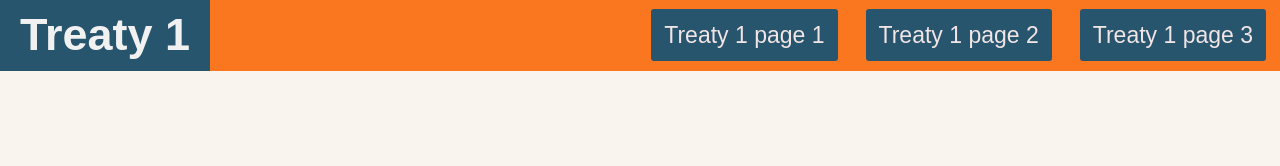
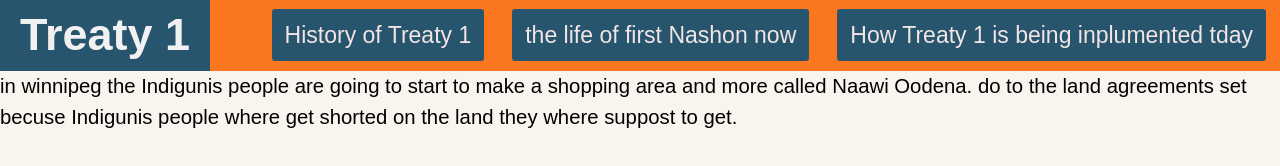
Before and after one commit to AshleyBowley/Indigenous-Treaties-Project, a plain HTML site: page treaty-2.html in a window 1280 px wide. Drawn offline with Linux system fonts and the light colour scheme.

Commit message:
3 page content

```diff
--- a/treaty-2.html
+++ b/treaty-2.html
@@ -11,10 +11,17 @@
     <nav>
       <h1>Treaty 1</h1>
       <ul>
-        <li><a href="index.html">Treaty 1 page 1</a></li>
-        <li><a href="treaty-1.html">Treaty 1 page 2</a></li>
-        <li><a href="treaty-2.html">Treaty 1 page 3</a></li>
+        <li><a href="index.html">History of Treaty 1</a></li>
+        <li><a href="treaty-1.html">the life of first Nashon now</a></li>
+        <li><a href="treaty-2.html">How Treaty 1 is being inplumented tday</a></li>
       </ul>
     </nav>
+
+    <main>
+      <p>
+        in winnipeg the Indigunis people are going to start to make a shopping area and more called Naawi Oodena. do to the land agreements set
+        becuse Indigunis people where get shorted on the land they where suppost to get.
+      </p>
+    </main>
   </body>
 </html>
```
Also changed, not shown: index.html (+3 -3 lines), treaty-1.html (+1 -1 lines).
